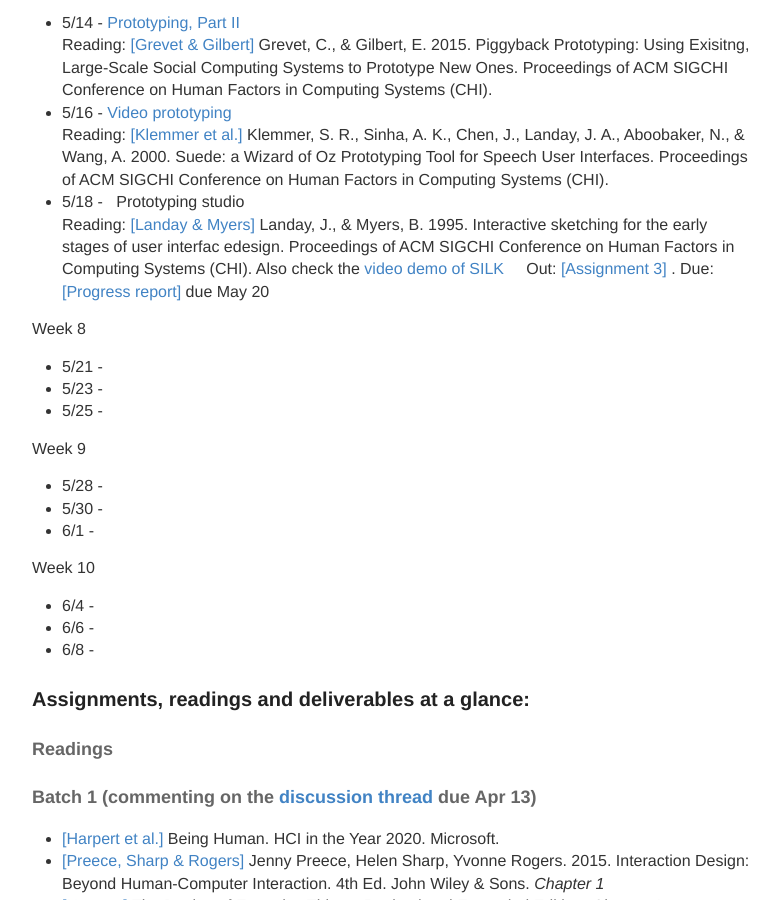
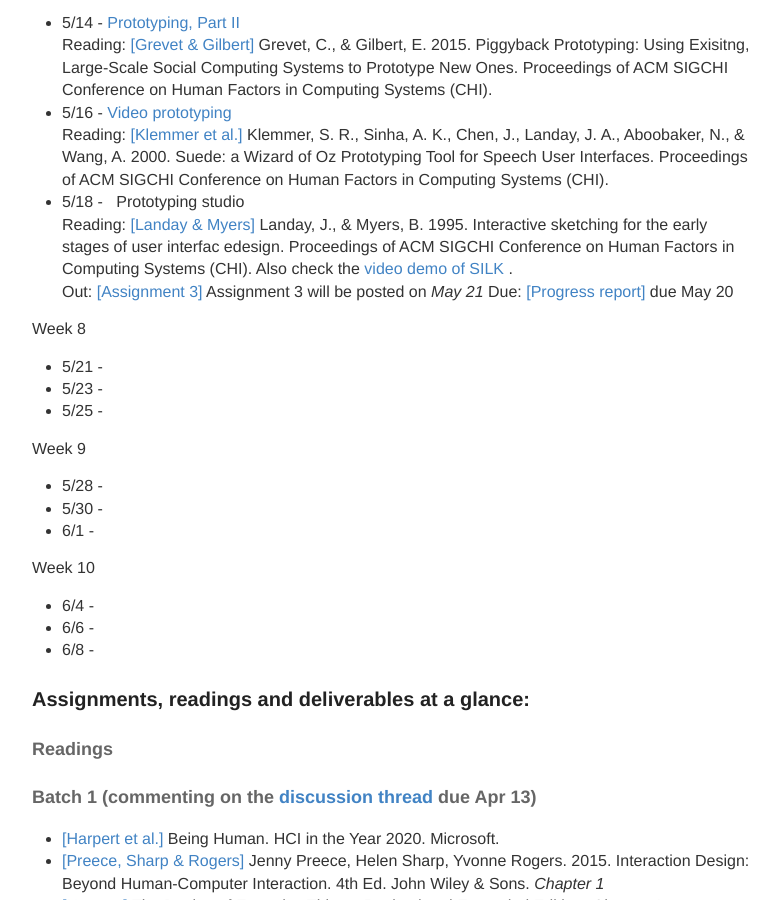
Before and after one commit to hciwang/hciwang.github.io, a Jekyll site: the page built from _posts/2018-3-25-lectures.md, in a window 1280 px wide and 900 px high, scrolled down 2179 px. Shown: the whole window, without its empty margins (248-1027 px from the left). Built offline with Jekyll 4.4.1, drawn with Linux system fonts in a browser that asks for light colours.

Commit message:
Update 2018-3-25-lectures.md

```diff
--- a/_posts/2018-3-25-lectures.md
+++ b/_posts/2018-3-25-lectures.md
@@ -70,8 +70,8 @@
 - 5/16 - [Video prototyping](https://canvas.ucdavis.edu/courses/225630/files?preview=3577055)
 Reading: [[Klemmer et al.]](https://canvas.ucdavis.edu/courses/225630/files?preview=3573169) Klemmer, S. R., Sinha, A. K., Chen, J., Landay, J. A., Aboobaker, N., & Wang, A. 2000. Suede: a Wizard of Oz Prototyping Tool for Speech User Interfaces. Proceedings of ACM SIGCHI Conference on Human Factors in Computing Systems (CHI).
 - 5/18 -   Prototyping studio
-Reading: [[Landay & Myers]](https://dl.acm.org/citation.cfm?id=223910) Landay, J., & Myers, B. 1995. Interactive sketching for the early stages of user interfac edesign. Proceedings of ACM SIGCHI Conference on Human Factors in Computing Systems (CHI). Also check the [video demo of SILK](https://www.youtube.com/watch?v=VLQcW6SpJ88)
-Out: [[Assignment 3]]() .
+Reading: [[Landay & Myers]](https://dl.acm.org/citation.cfm?id=223910) Landay, J., & Myers, B. 1995. Interactive sketching for the early stages of user interfac edesign. Proceedings of ACM SIGCHI Conference on Human Factors in Computing Systems (CHI). Also check the [video demo of SILK](https://www.youtube.com/watch?v=VLQcW6SpJ88) .
+Out: [[Assignment 3]]() Assignment 3 will be posted on *May 21*
 Due: [[Progress report]](https://canvas.ucdavis.edu/courses/225630/assignments/199854) due May 20
 
 Week 8
```
